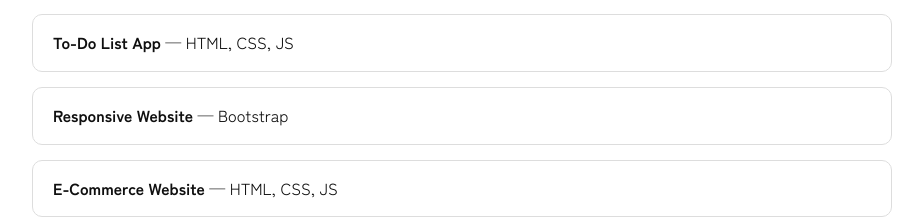
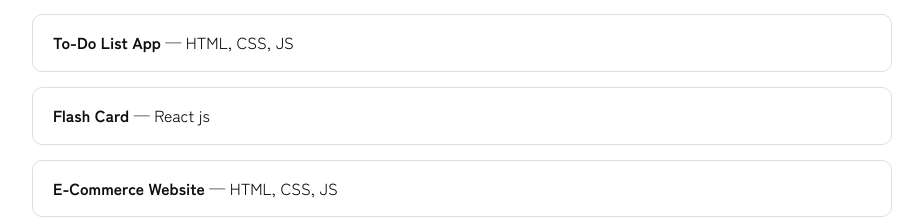
Before and after one commit to MayurArgade/My-Portfolio, a React (Vite) app: page / in a window 1280 px wide. Shown: the part 1608-1826 px from the top of the page, without its empty margins (178-1101 px from the left). Built offline with nearby package versions, Linux system fonts and the light colour scheme.

Commit message:
Update Project.jsx

```diff
--- a/src/components/Project.jsx
+++ b/src/components/Project.jsx
@@ -17,9 +17,9 @@
     link: "https://mayurargade.github.io/To-Do-List/",
   },
   {
-    title: "Responsive Website",
-    tech: "Bootstrap",
-    link: "https://mayurargade.github.io/bootstrap-/",
+    title: "Flash Card",
+    tech: "React js",
+    link: "https://mayurargade.github.io/Flashcard/",
   },
   {
     title: "E-Commerce Website",
```
